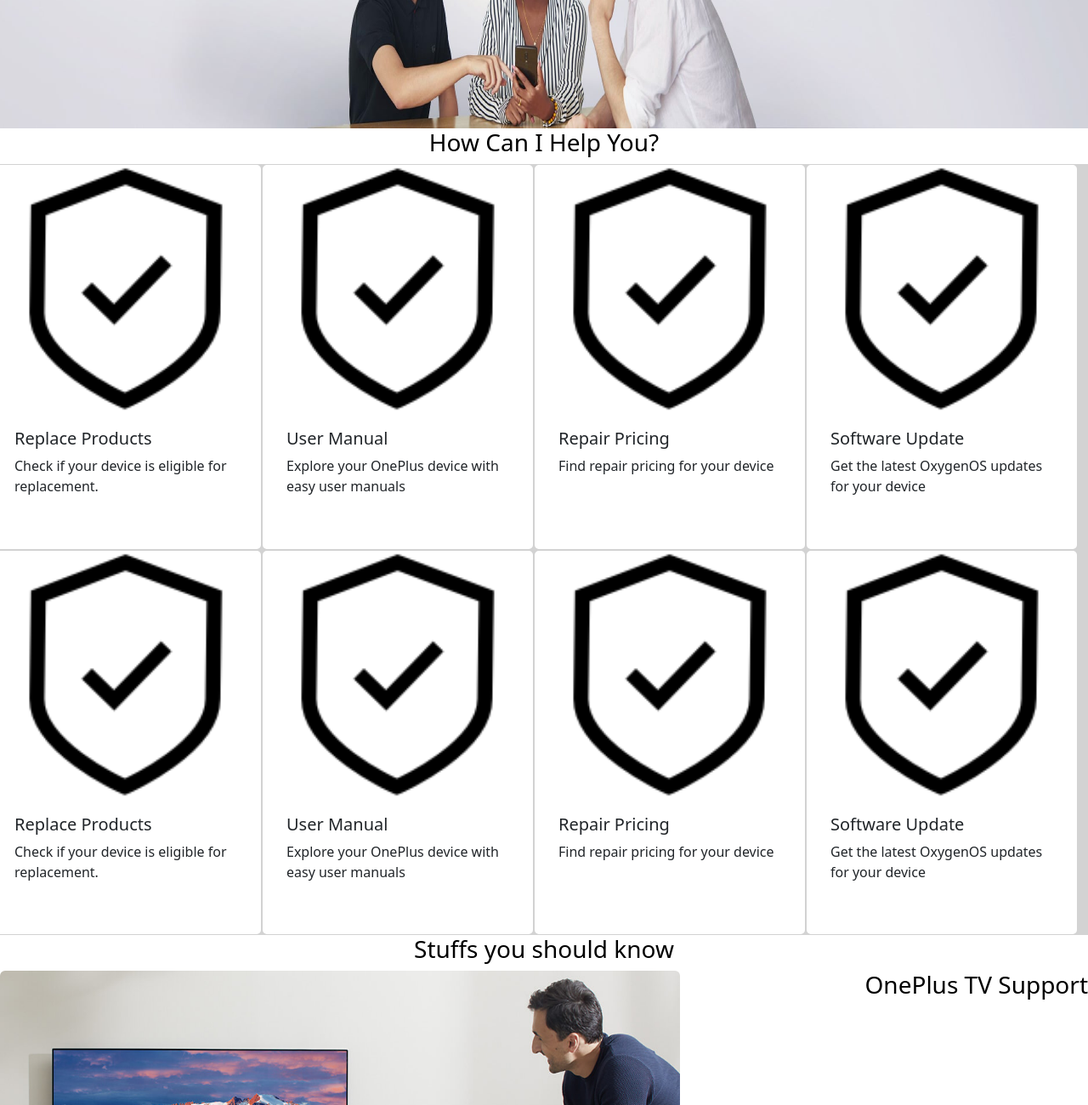
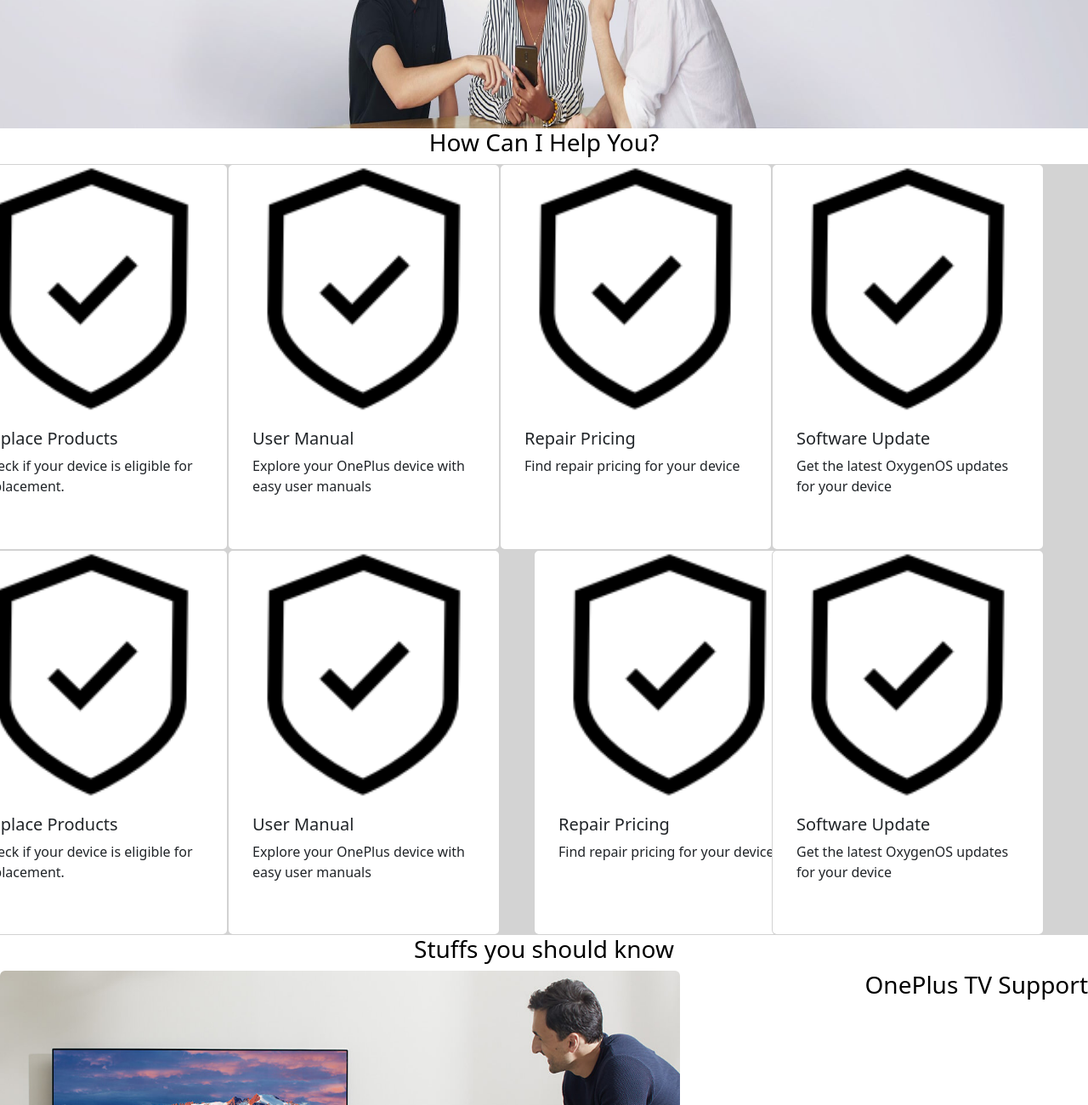
Before and after one commit to Anukriti24/Lab_Exam, a plain HTML site: page index.html in a window 1280 px wide. Shown: the part 752-2052 px from the top of the page at 85% size. Drawn offline with nearby package versions, Linux system fonts and the light colour scheme; files whose address does not match are found by name.

Commit message:
Update index.html

```diff
--- a/index.html
+++ b/index.html
@@ -80,7 +80,7 @@
 
             <div class="row" style="background-color: lightgray">
 
-                <div class="card" style="width: 20rem; height: 12cm;">
+                <div class="card" style="width: 20rem; height: 12cm; right:40px">
                     <img class="card-img-top" Style="size: 5cm;"src="images\warranty.png">
                     <div class="card-body">
                       <h5>Replace Products</h5>
@@ -88,7 +88,43 @@
                     </div>
                   </div>
 
-                  <div class="card" style="width: 20rem; height:12cm;">
+                  <div class="card" style="width: 20rem; height:12cm; right:40px">
+                    <img class="card-img-top" Style="size: 5cm;"src="images\warranty.png">
+                    <div class="card-body">
+                      <h5>User Manual</h5>
+                      <p class="card-text">Explore your OnePlus device with easy user manuals</p>
+                    </div>
+                  </div>
+                  <div class="card" style="width: 20rem; height:12cm; right:40px">
+                    <img class="card-img-top" Style="size: 5cm;"src="images\warranty.png">
+                    <div class="card-body">
+                      <h5>Repair Pricing</h5>
+                      <p class="card-text">Find repair pricing for your device</p>
+                    </div>
+                  </div>
+                  <div class="card" style="width: 20rem; height:12cm; right:40px">
+                    <img class="card-img-top" Style="size: 5cm;"src="images\warranty.png">
+                    <div class="card-body">
+                      <h5>Software Update</h5>
+                      <p class="card-text">Get the latest OxygenOS updates for your device</p>
+                    </div>
+                  </div>
+
+
+
+            </div>
+
+            <div class="row" style="background-color: lightgray">
+
+                <div class="card" style="width: 20rem; height: 12cm; right:40px">
+                    <img class="card-img-top" Style="size: 5cm;"src="images\warranty.png">
+                    <div class="card-body">
+                      <h5>Replace Products</h5>
+                      <p class="card-text">Check if your device is eligible for replacement.</p>
+                    </div>
+                  </div>
+
+                  <div class="card" style="width: 20rem; height:12cm; right:40px">
                     <img class="card-img-top" Style="size: 5cm;"src="images\warranty.png">
                     <div class="card-body">
                       <h5>User Manual</h5>
@@ -102,43 +138,7 @@
                       <p class="card-text">Find repair pricing for your device</p>
                     </div>
                   </div>
-                  <div class="card" style="width: 20rem; height:12cm;">
-                    <img class="card-img-top" Style="size: 5cm;"src="images\warranty.png">
-                    <div class="card-body">
-                      <h5>Software Update</h5>
-                      <p class="card-text">Get the latest OxygenOS updates for your device</p>
-                    </div>
-                  </div>
-
-
-
-            </div>
-
-            <div class="row" style="background-color: lightgray">
-
-                <div class="card" style="width: 20rem; height: 12cm;">
-                    <img class="card-img-top" Style="size: 5cm;"src="images\warranty.png">
-                    <div class="card-body">
-                      <h5>Replace Products</h5>
-                      <p class="card-text">Check if your device is eligible for replacement.</p>
-                    </div>
-                  </div>
-
-                  <div class="card" style="width: 20rem; height:12cm;">
-                    <img class="card-img-top" Style="size: 5cm;"src="images\warranty.png">
-                    <div class="card-body">
-                      <h5>User Manual</h5>
-                      <p class="card-text">Explore your OnePlus device with easy user manuals</p>
-                    </div>
-                  </div>
-                  <div class="card" style="width: 20rem; height:12cm;">
-                    <img class="card-img-top" Style="size: 5cm;"src="images\warranty.png">
-                    <div class="card-body">
-                      <h5>Repair Pricing</h5>
-                      <p class="card-text">Find repair pricing for your device</p>
-                    </div>
-                  </div>
-                  <div class="card" style="width: 20rem; height:12cm;">
+                  <div class="card" style="width: 20rem; height:12cm; right:40px">
                     <img class="card-img-top" Style="size: 5cm;"src="images\warranty.png">
                     <div class="card-body">
                       <h5>Software Update</h5>
```
